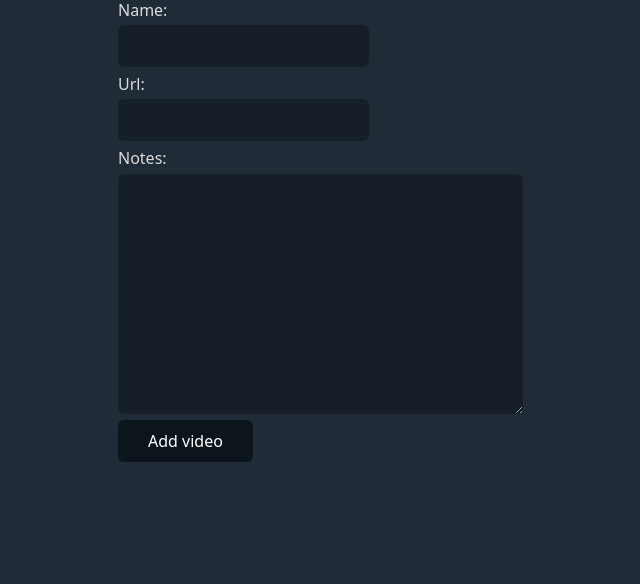
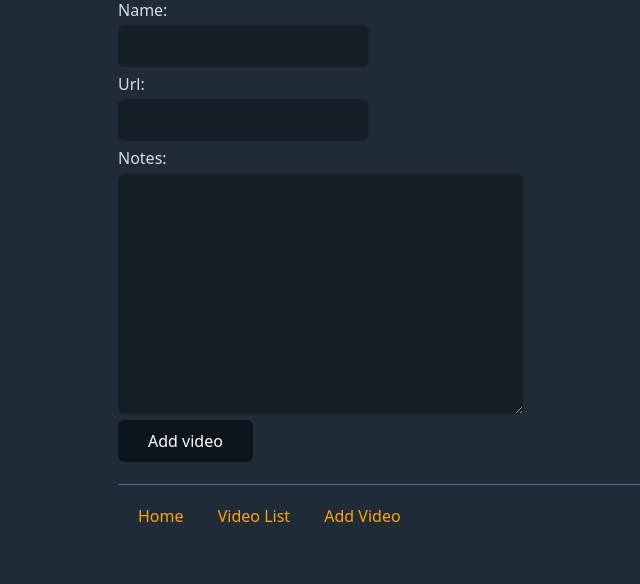
Before and after one commit to Tpratt20/capstone-video-app, a Django app: page /add in a window 1280 px wide. Shown: the part 71-655 px from the top of the page, without its empty margins (122-762 px from the left). Run offline with Django 5.2, Linux system fonts and the light colour scheme.

Commit message:
Add video search feature. Add navigation links to base.html.

```diff
--- a/video_collection/forms.py
+++ b/video_collection/forms.py
@@ -6,3 +6,7 @@ class VideoForm(forms.ModelForm):
     class Meta:
         model = Video
         fields = ['name', 'url', 'notes']
+
+#simple form that stores the user's search term
+class SearchForm(forms.Form):
+    search_term = forms.CharField()
--- a/video_collection/static/css/style.css
+++ b/video_collection/static/css/style.css
@@ -0,0 +1,8 @@
+.navigation {
+    margin: 20px;
+}
+
+.navigation > a {
+    color: orange;
+    padding-right: 30px;
+}
--- a/video_collection/templates/video_collection/base.html
+++ b/video_collection/templates/video_collection/base.html
@@ -14,5 +14,17 @@
     {% block content %}
     {% endblock %}
 
+    <hr>
+
+    {% comment %} Link that appear on every page and help the user navigate {% endcomment %}
+    <div class="navigation">
+        <a href="{% url 'home' %}">Home</a>
+        <a href="{% url 'video_list' %}">Video List</a>
+        <a href="{% url 'add_video' %}">Add Video</a>
+
+    </div>
+
+
+
 </body>
 </html>
--- a/video_collection/views.py
+++ b/video_collection/views.py
@@ -2,7 +2,8 @@ from django.shortcuts import render, redirect
 from django.contrib import messages
 from django.core.exceptions import ValidationError
 from django.db import IntegrityError
-from .forms import VideoForm
+from django.db.models.functions import Lower
+from .forms import VideoForm, SearchForm
 from .models import Video
 
 
@@ -34,5 +35,19 @@ def add(request):
     return render(request, 'video_collection/add.html', {'new_video_form': new_video_form})
 
 def video_list(request):
-    videos = Video.objects.all()
-    return render(request, 'video_collection/video_list.html', {'videos': videos})
+    """View that displays all of the users videos. Includes a search feature"""
+    search_form = SearchForm(request.GET) #build form from data user has sent to the app
+
+    #validates and cleans data from user input, then stores cleaned data in search_term variable. searches db for videos with names the contain searchterm, ordering them by lowercase name
+    if search_form.is_valid():
+        search_term = search_form.cleaned_data['search_term']
+        videos = Video.objects.filter(name__icontains=search_term).order_by(Lower('name'))
+
+    else:   # form is not filled in or this is the first time the user sees the page
+        search_form = SearchForm()
+        videos = Video.objects.all().order_by(Lower('name'))
+
+
+
+
+    return render(request, 'video_collection/video_list.html', {'videos': videos, 'search_form': search_form})
```
Also changed, not shown: video_collection/templates/video_collection/video_list.html (+21 -1 lines).
